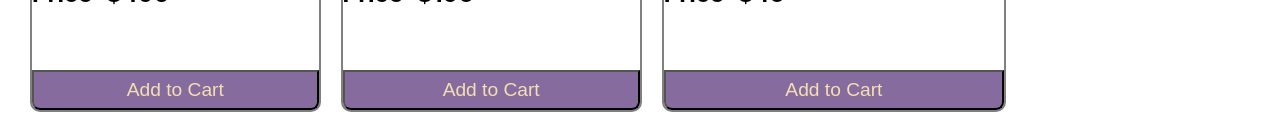
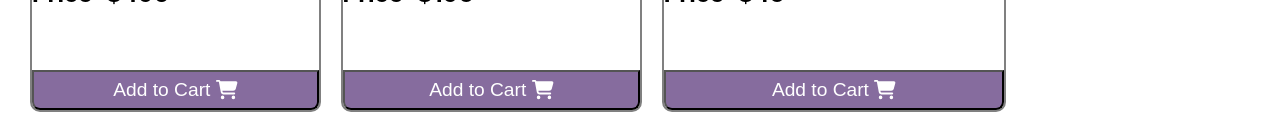
Before and after one commit to shihabsararrafid/lucky-one, a React (Create React App) app: page / in a window 1280 px wide. Shown: the part 559-689 px from the top of the page. Built offline with nearby package versions, Linux system fonts and the light colour scheme; grey boxes are pictures that could not be loaded.

Commit message:
font awesome added

```diff
--- a/package.json
+++ b/package.json
@@ -3,6 +3,9 @@
   "version": "0.1.0",
   "private": true,
   "dependencies": {
+    "@fortawesome/fontawesome-svg-core": "^6.1.1",
+    "@fortawesome/free-solid-svg-icons": "^6.1.1",
+    "@fortawesome/react-fontawesome": "^0.1.18",
     "@testing-library/jest-dom": "^5.16.3",
     "@testing-library/react": "^12.1.4",
     "@testing-library/user-event": "^13.5.0",
--- a/src/Component/Product/Product.css
+++ b/src/Component/Product/Product.css
@@ -28,7 +28,7 @@
     font-size: 1.2rem;
     background-color: rgb(134, 108, 158);
     border-radius: 0 0 8px 8px;
-    color: wheat;
+    color: white;
 }
 .addToBtn:hover{
     background-color: rgb(93, 41, 141);
--- a/src/Component/Product/Product.js
+++ b/src/Component/Product/Product.js
@@ -1,5 +1,7 @@
 import React from 'react';
 import './Product.css';
+import { FontAwesomeIcon } from '@fortawesome/react-fontawesome';
+import { faShoppingCart } from '@fortawesome/free-solid-svg-icons';
 
 const Product = (props) => {
     const { name, img, seller, price } = props.product;
@@ -13,7 +15,8 @@
                 <h2>Price :${price}</h2>
 
             </div>
-            <button className='addToBtn'>Add to Cart</button>
+            <button className='addToBtn'>Add to Cart <FontAwesomeIcon icon={faShoppingCart} /></button>
+
         </div >
     );
 };
```
Also changed, not shown: 1 other file (tests, documents, lock files or other folders).
